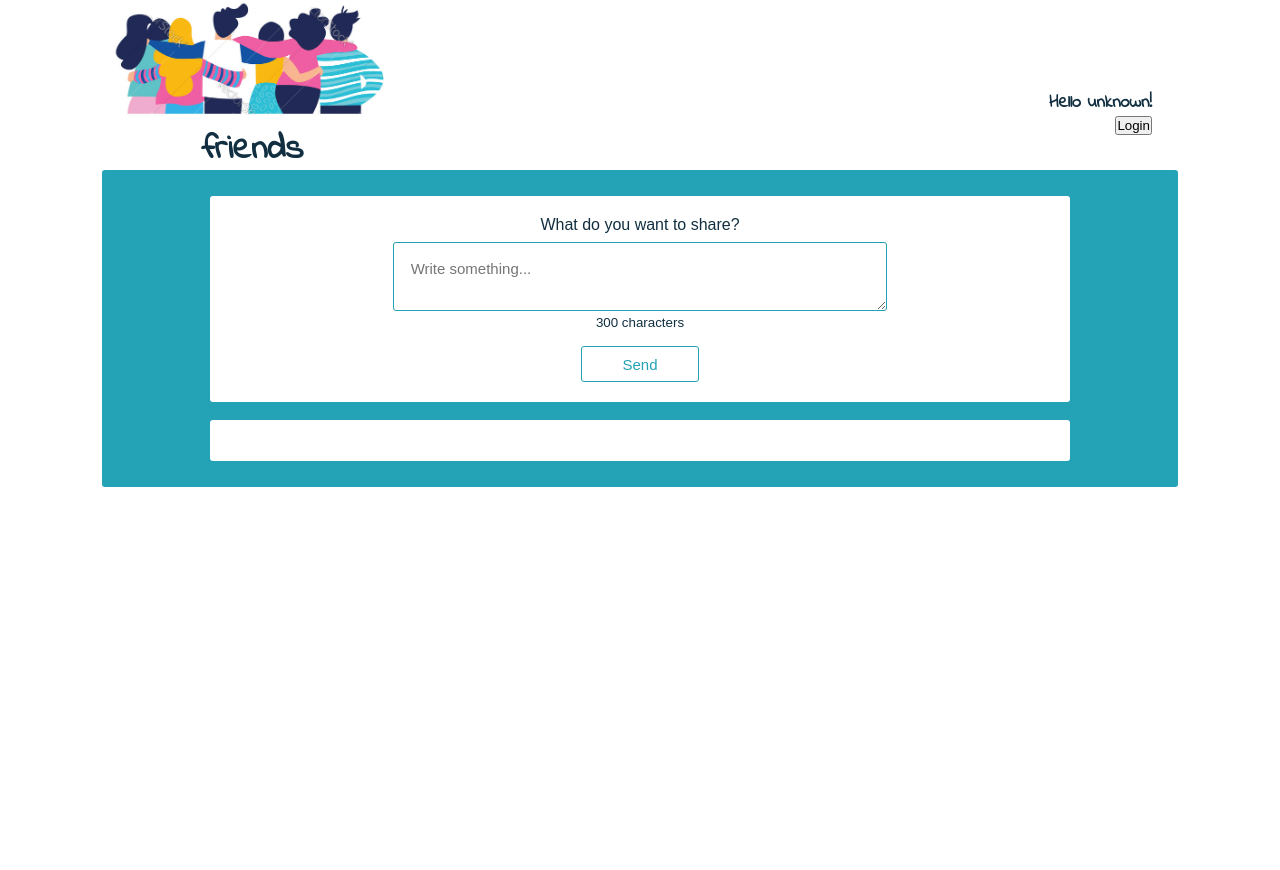
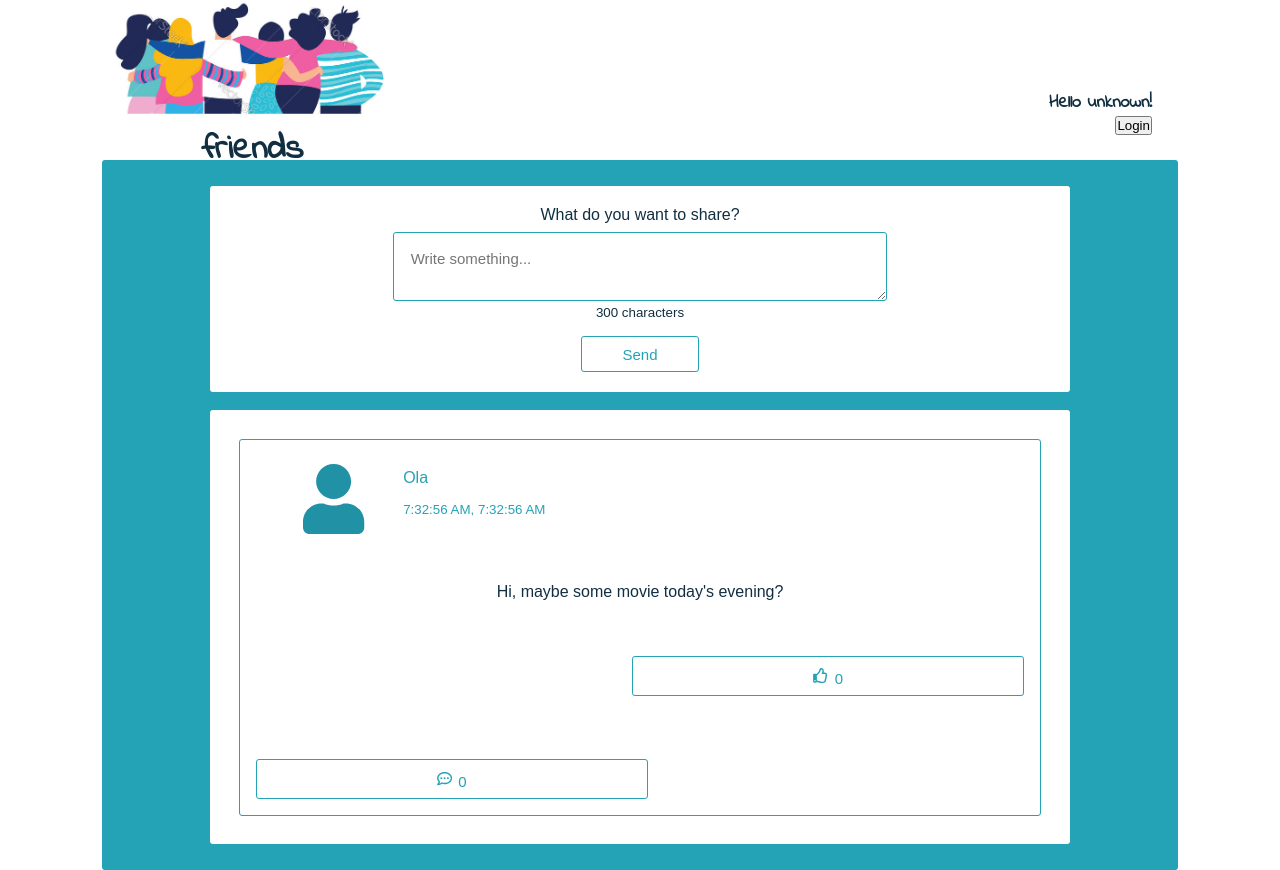
Before and after one commit to olagruchala/my-friends, a React (Create React App) app: page / in a window 1280 px wide. Before the commit the page ends 800 px from the top, so only its background shows below. Built offline with nearby package versions, Linux system fonts and the light colour scheme; the HTML template or start-up script is replaced by a standard one.

Commit message:
Add date and time to welcome message, and random color to user-icons.

```diff
--- a/src/App.css
+++ b/src/App.css
@@ -18,7 +18,7 @@
 
 header {
     width: 100%;
-    height: 170px;
+    height: 160px;
 }
 
 div.logo {
--- a/src/StatusAdded.js
+++ b/src/StatusAdded.js
@@ -27,7 +27,7 @@ class StatusAdded extends React.Component {
 
     render() {
 
-        const {txtValue, date, time, name, id} = this.props;
+        const {txtValue, date, time, name, id, color} = this.props;
         let login;
 
         if (name !== "unknown") {
@@ -39,7 +39,7 @@ class StatusAdded extends React.Component {
         return (
             <div className="status_added">
                 <div className="author">
-                    <FontAwesomeIcon className="faUserIcon" icon={login} >
+                    <FontAwesomeIcon className="faUserIcon" style = {{color : color}} icon={login} >
                     </FontAwesomeIcon>
                     <p className="author_name">{name}</p>
                     <small className="status_data">{date}, {time}</small>
--- a/src/StatusCreate.js
+++ b/src/StatusCreate.js
@@ -7,13 +7,22 @@ class StatusCreate extends React.Component {
     constructor(props) {
         super(props);
         this.state = {
-            statusArr: JSON.parse(localStorage.getItem(STORAGE_NAME)) || [],
+            statusArr: JSON.parse(localStorage.getItem(STORAGE_NAME)) || [{
+                id: 0,
+                txtValue: "Hi, maybe some movie today's evening?",
+                date: new Date().toLocaleTimeString(),
+                time: new Date().toLocaleTimeString(),
+                name: "Ola",
+                email: "",
+                color: this.chooseColor()
+            }],
             letters: 0,
             textareaValue: ""
         };
 
         this.sendStatus = this.sendStatus.bind(this);
         this.textareaHandle = this.textareaHandle.bind(this);
+        this.chooseColor = this.chooseColor.bind(this);
     }
 
     textareaHandle(e) {
@@ -21,6 +30,11 @@ class StatusCreate extends React.Component {
             letters: e.target.value.length,
             textareaValue: e.target.value
         });
+    };
+
+    chooseColor = () => {
+        let colorArr = ["#E84291", "#F7AC13", "#2192A6"];
+        return colorArr[Math.floor(Math.random() * colorArr.length)];
     };
 
     sendStatus = () => {
@@ -37,7 +51,8 @@ class StatusCreate extends React.Component {
             date: localeDate,
             time: localeTime,
             name: this.props.name,
-            email: this.props.email
+            email: this.props.email,
+            color: this.chooseColor()
         };
 
         if (statusData.txtValue.trim().length > 0) {
@@ -84,6 +99,7 @@ class StatusCreate extends React.Component {
                                                 time={statusData.time}
                                                 name={statusData.name}
                                                 email={statusData.email}
+                                                color={statusData.color}
                             />
                         })
                     }
```
